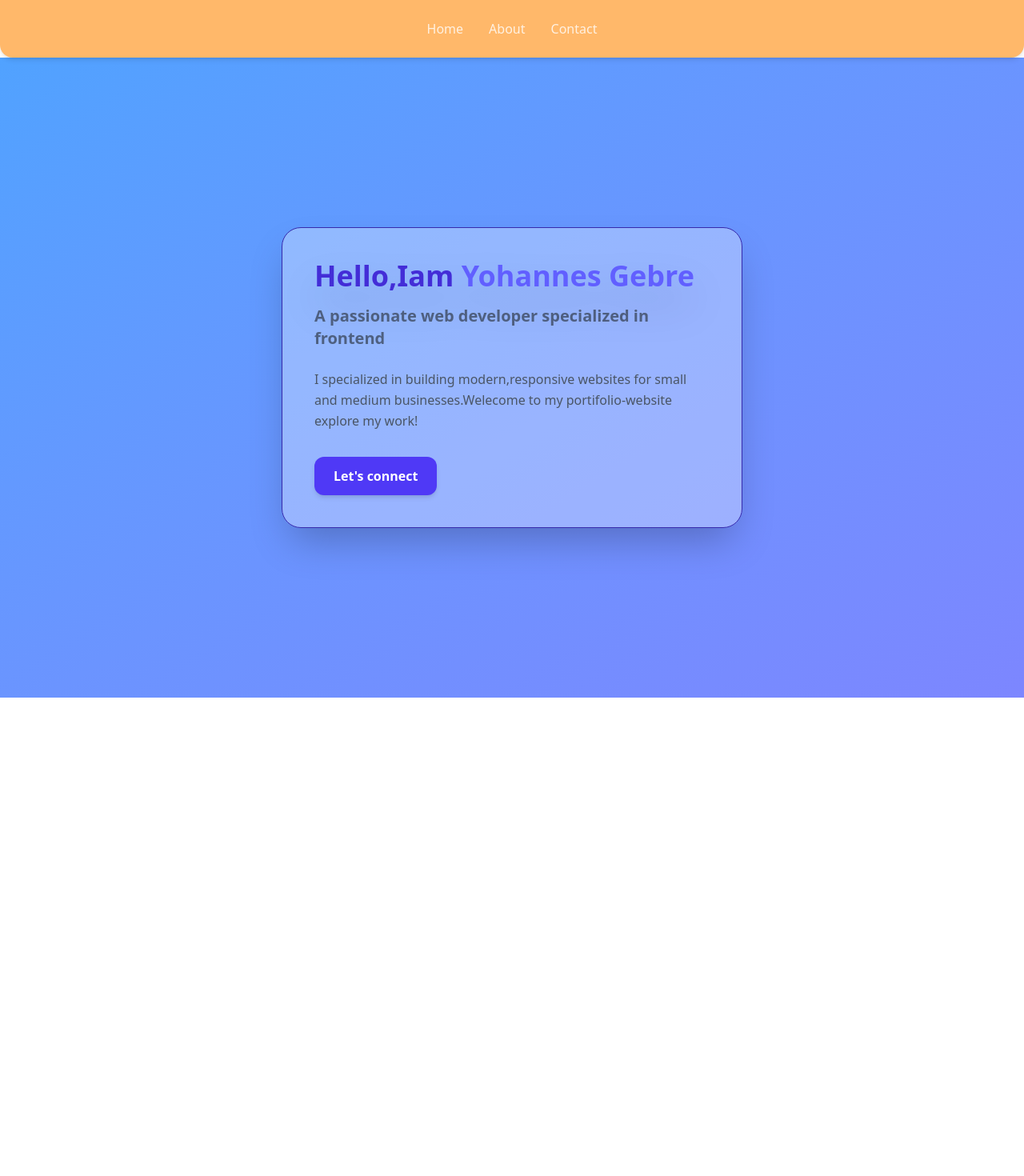
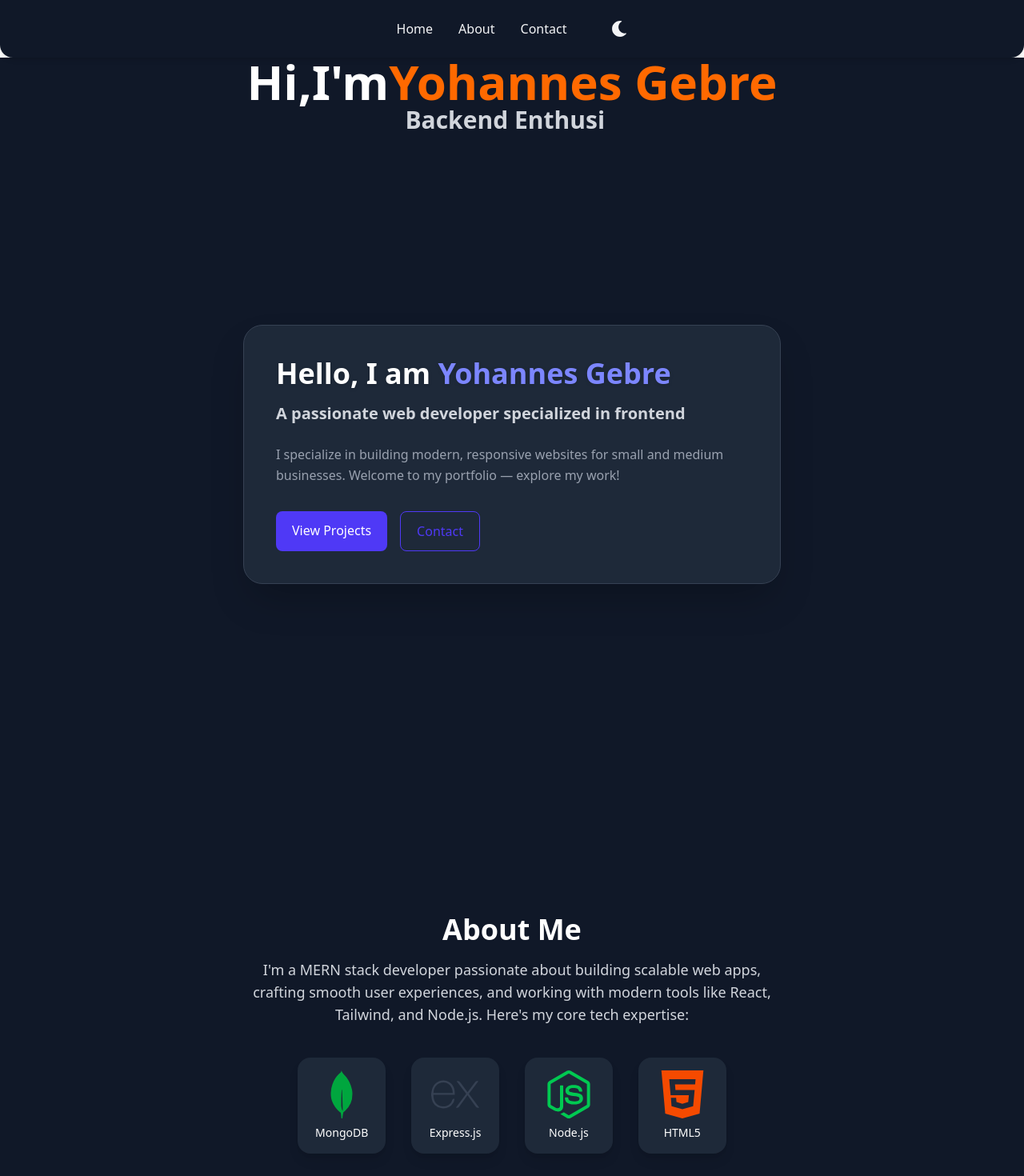
Before and after one commit to Yohannesgebre16/my-portifolio, a React (Vite) app: page /home in a window 1280 px wide. Shown: the top 1470 px of the page at 80% size. Before the commit the page ends 872 px from the top, so only its background shows below. Built offline with nearby package versions, Linux system fonts and the light colour scheme.

Commit message:
Update Home and About sections

```diff
--- a/index.html
+++ b/index.html
@@ -1,5 +1,5 @@
 <!doctype html>
-<html lang="en">
+<html lang="en" class='dark'>
   <head>
     <meta charset="UTF-8" />
     <meta name="viewport" content="width=device-width, initial-scale=1.0" />
--- a/src/App.jsx
+++ b/src/App.jsx
@@ -1,27 +1,32 @@
 import { BrowserRouter as Router, Routes, Route } from "react-router-dom";
+import SharedLayout from "./Pages/SharedLayout";
+import Notfound from "./Pages/Notfound";
+
+// Single-page sections
 import Welecome from "./Pages/Welecome";
 import Home from "./Pages/Home";
 import About from "./Pages/About";
 import Contact from "./Pages/Contact";
-import SharedLayout from "./Pages/SharedLayout";
-import Notfound from "./Pages/Notfound";
 
-const basename = import.meta.env.BASE_URL === '/' ? undefined : '/my-portifolio';
+const basename =
+  import.meta.env.BASE_URL === "/" ? undefined : "/my-portifolio";
 
 function App() {
   return (
     <Router basename={basename}>
-      <div>
-        <Routes>
-          <Route path="/" element={<SharedLayout/>}>
-            <Route path='/home' element={<Home />} />
-            <Route path='/about' element={<About />} />
-            <Route path='/' element={<Welecome />} />
-            <Route path='/contact' element={<Contact />} />
-          </Route>
-          <Route path="*" element={<Notfound/>}/>
-        </Routes>
-      </div>
+      <Routes>
+        {/* Main Layout with Navbar/Outlet */}
+        <Route path="/" element={<SharedLayout />}>
+          {/* Instead of subpages, keep sections as SPA */}
+          <Route index element={<Welecome />} />
+          <Route path="home" element={<Home />} />
+          <Route path="about" element={<About />} />
+          <Route path="contact" element={<Contact />} />
+        </Route>
+
+        {/* Catch-all for unknown routes */}
+        <Route path="*" element={<Notfound />} />
+      </Routes>
     </Router>
   );
 }
--- a/src/Pages/About.jsx
+++ b/src/Pages/About.jsx
@@ -1,43 +1,52 @@
-import { FaUserTie, FaArrowRight } from "react-icons/fa";
+import {
+  SiReact,
+  SiTailwindcss,
+  SiJavascript,
+  SiHtml5,
+  SiCss3,
+  SiNodedotjs,
+  SiExpress,
+  SiMongodb
+} from 'react-icons/si';
+import { motion } from "framer-motion";
 
 export default function About() {
+  const skills = [
+    { icon: <SiMongodb className="text-green-600" />, label: "MongoDB" },
+    { icon: <SiExpress className="text-gray-700" />, label: "Express.js" },
+    { icon: <SiNodedotjs className="text-green-500" />, label: "Node.js" },
+    { icon: <SiHtml5 className="text-orange-600" />, label: "HTML5" },
+    { icon: <SiCss3 className="text-blue-600" />, label: "CSS3" },
+    { icon: <SiReact className="text-blue-500" />, label: "React" },
+    { icon: <SiTailwindcss className="text-blue-400" />, label: "TailwindCSS" },
+    { icon: <SiJavascript className="text-yellow-500" />, label: "JavaScript" },
+  ];
+
   return (
-    <div className="rounded-xl bg-gradient-to-br from-blue-400 to-indigo-400 min-h-screen flex justify-center items-center px-2">
-      <div className="w-full max-w-xl bg-white/30 backdrop-blur-lg rounded-3xl shadow-2xl p-5 sm:p-8 md:p-10 border border-indigo-800 hover:scale-105 hover:shadow-indigo-900 transition-transform duration-300">
-        <div className="flex flex-col items-center mb-4 sm:mb-6">
-          <div className="bg-indigo-600 rounded-full p-3 sm:p-4 shadow-lg mb-2 animate-bounce">
-            <FaUserTie className="text-white text-3xl sm:text-4xl" />
-          </div>
-          <h2 className="text-indigo-700 text-2xl sm:text-3xl md:text-4xl font-extrabold text-center mb-1 sm:mb-2 drop-shadow-2xl">
-            About Me
-          </h2>
-          <span className="text-indigo-900 font-semibold text-base sm:text-lg text-center animate-pulse">
-            Passionate Developer & Creative Problem Solver
-          </span>
-        </div>
-        <div className="text-gray-800 leading-relaxed mb-6 sm:mb-8 text-center">
-          <p className="text-base sm:text-lg font-medium mb-3 sm:mb-4">
-            Hi! I’m <span className="text-indigo-700 font-bold">Yohannes Gebre</span>, a developer who loves crafting <span className="bg-indigo-100 px-1 rounded">clean</span> and <span className="bg-indigo-100 px-1 rounded">robust</span> code.
-          </p>
-          <p className="mb-3 sm:mb-4">
-            My expertise technologies are <span className="font-semibold text-indigo-700">HTML, CSS, JavaScript, Bootstrap, jQuery, React.js, Node.js (Express), and Tailwind CSS</span>. I thrive on turning ideas into impactful digital products with a focus on <span className="font-semibold text-indigo-700">user experience</span> and <span className="font-semibold text-indigo-700">beautiful interfaces</span>.
-          </p>
-          <p className="mb-3 sm:mb-4">
-            I’m a strong communicator, a team player, and I adapt quickly to new environments, challenges, and technologies.
-          </p>
-          <div className="text-black font-medium mt-4 sm:mt-6 hover:underline cursor-pointer transition">
-            Let’s build something fabulous together!
-          </div>
-        </div>
-        <div className="flex justify-center">
-          <a
-            href="yohannesgebre390@gmail.com"
-            className="inline-flex items-center gap-2 bg-indigo-600 text-white px-4 py-2 sm:px-6 sm:py-2 rounded-full shadow-lg hover:bg-indigo-800 transition-colors font-semibold text-sm sm:text-base"
+    <section className="min-h-screen flex flex-col items-center justify-center bg-white text-black dark:bg-gray-900 dark:text-white transition-colors duration-500 px-6">
+
+
+      <h1 className="text-4xl font-bold mb-4">About Me</h1>
+      <p className="text-lg max-w-2xl text-center text-gray-600 dark:text-gray-300 mb-10">
+        I'm a MERN stack developer passionate about building scalable web apps,
+        crafting smooth user experiences, and working with modern tools like
+        React, Tailwind, and Node.js. Here's my core tech expertise:
+      </p>
+
+      {/* Skills Grid */}
+      <div className="grid grid-cols-2 sm:grid-cols-3 md:grid-cols-4 gap-8">
+        {skills.map((skill, i) => (
+          <motion.div
+            key={i}
+            whileHover={{ scale: 1.2, rotate: 5 }}
+            whileTap={{ scale: 0.15 }}
+            className="flex flex-col items-center space-y-2 p-4 rounded-2xl shadow-md dark:shadow-lg bg-gray-50 dark:bg-gray-800 transition-colors duration-500"
           >
-            Hire Me <FaArrowRight />
-          </a>
-        </div>
+            <div className="text-6xl">{skill.icon}</div>
+            <span className="text-sm font-medium">{skill.label}</span>
+          </motion.div>
+        ))}
       </div>
-    </div>
+    </section>
   );
 }
--- a/src/Pages/Contact.jsx
+++ b/src/Pages/Contact.jsx
@@ -2,8 +2,8 @@ import { FaTelegram, FaPhone, FaHeart } from "react-icons/fa";
 
 export default function Contact() {
   return (
-    <div className="flex items-center justify-center min-h-screen bg-gradient-to-br from-blue-400 to-indigo-400">
-      <div className="relative max-w-xl w-full bg-white/30 backdrop-blur-md rounded-3xl shadow-2xl p-10 border border-indigo-800 transition-transform duration-300 hover:scale-105 hover:shadow-indigo-900">
+    <div className="flex items-center justify-center min-h-screen bg-gradient-to-br   dark:bg-gray-900">
+      <div className="relative max-w-xl w-full bg-white/30 backdrop-blur-md rounded-3xl shadow-2xl p-10 border border-indigo-800 transition-transform duration-300 scroll-auto hover:shadow-indigo-900">
         <div className="absolute -top-8 left-1/2 transform -translate-x-1/2">
           <FaHeart className="text-pink-500 text-4xl animate-bounce" />
         </div>
--- a/src/Pages/Home.jsx
+++ b/src/Pages/Home.jsx
@@ -1,22 +1,40 @@
 import React from 'react'
-import { Link } from 'react-router-dom';
+import { Link } from "react-scroll"
+
 function Home() {
   return (
-    <div className='flex items-center justify-center min-h-screen bg-gradient-to-br
-    from-blue-400 to-indigo-400'>
-         <div className='max-w-xl w-full bg-white/30 rounded-3xl shadow-2xl
-          p-10 border border-indigo-800 hover:scale-105 hover:shadow-indigo-900
-         transition-colors  duration-400'>
-            <h1 className='text-4xl font-bold text-indigo-700 mb-4 drop-shadow-2xl '>Hello,Iam
-                <span className='text-indigo-500'> Yohannes Gebre</span>
-            </h1>
-            <h2 className='text-xl font-semibold text-gray-700 mb-6 animate-pulse'>A passionate web developer specialized in frontend </h2>
-            <p className='text-gray-600 mb-8 leading-relaxed'>I specialized in building modern,responsive websites for small and
-                medium businesses.Welecome to my portifolio-website explore my work!
-            </p>
-            <Link className='inline-block px-6 py-3 bg-indigo-600 text-white font-semibold
-            rounded-xl shadow-md hover:bg-indigo-900 hover:brightness-125 duration-300' to="/contact">Let's connect</Link>
-         </div>
+    <div className="flex items-center justify-center min-h-screen
+      bg-white text-black dark:bg-gray-900 dark:text-white transition-colors duration-500 px-6">
+
+      <div className="max-w-2xl w-full bg-gray-50 dark:bg-gray-800 rounded-3xl shadow-2xl
+        p-10 border border-gray-200 dark:border-gray-700 transition-colors duration-500">
+
+        <h1 className="text-4xl font-bold mb-4 drop-shadow-sm">
+          Hello, I am <span className="text-indigo-600 dark:text-indigo-400">Yohannes Gebre</span>
+        </h1>
+
+        <h2 className="text-xl font-semibold text-gray-700 dark:text-gray-300 mb-6">
+          A passionate web developer specialized in frontend
+        </h2>
+
+        <p className="text-gray-600 dark:text-gray-400 mb-8 leading-relaxed">
+          I specialize in building modern, responsive websites for small and
+          medium businesses. Welcome to my portfolio — explore my work!
+        </p>
+
+        <div className="flex space-x-4">
+          <Link to="projects" smooth duration={500} offset={-70}
+            className="cursor-pointer bg-indigo-600 hover:bg-indigo-800 text-white rounded-lg px-5 py-3 transition">
+            View Projects
+          </Link>
+
+          <Link to="contact" smooth duration={500} offset={-70}
+            className="cursor-pointer border border-indigo-600 text-indigo-600
+              hover:bg-indigo-600 hover:text-white rounded-lg px-5 py-3 transition">
+            Contact
+          </Link>
+        </div>
+      </div>
     </div>
   )
 }
--- a/src/Pages/Navbar.jsx
+++ b/src/Pages/Navbar.jsx
@@ -1,11 +1,51 @@
-import { Link } from "react-router-dom";
+import { useState, useEffect } from "react";
+import { Link } from "react-scroll";
+import { FaMoon, FaSun } from "react-icons/fa";
 
 export default function Navbar() {
+  const [isDark, setIsDark] = useState(false);
+
+  // Load saved theme on mount
+  useEffect(() => {
+    const savedTheme = localStorage.getItem("theme");
+    if (savedTheme === "dark") {
+      document.documentElement.classList.add("dark");
+      setIsDark(true);
+    }
+  }, [isDark]);
+
+  // Toggle dark mode
+  const toggleDarkMode = () => {
+    if (isDark) {
+      document.documentElement.classList.remove("dark");
+      localStorage.setItem("theme", "light");
+      setIsDark(false);
+    } else {
+      document.documentElement.classList.add("dark");
+      localStorage.setItem("theme", "dark");
+      setIsDark(true);
+    }
+  };
+
   return (
-    <div className="bg-orange-300 text-white/80 flex justify-center p-6 gap-8 rounded-b-2xl shadow-md sticky top-0 z-50">
-      <Link to="/home" className="hover:text-white hover:underline transition">Home</Link>
-      <Link to="/about" className="hover:text-white hover:underline transition">About</Link>
-      <Link to="/contact" className="hover:text-white hover:underline transition">Contact</Link>
-    </div>
+    <nav className="bg-orange-300 dark:bg-gray-900 dark:text-gray-100 text-white/80 flex justify-center p-6 gap-8 rounded-b-2xl shadow-md sticky top-0 z-50 transition-colors duration-500">
+      <Link to="home" smooth={true} duration={500} offset={-70}
+        className="cursor-pointer hover:text-white hover:underline transition">
+        Home
+      </Link>
+      <Link to="about" smooth={true} duration={500} offset={-70}
+        className="cursor-pointer hover:text-white hover:underline transition">
+        About
+      </Link>
+      <Link to="contact" smooth={true} duration={500} offset={-70}
+        className="cursor-pointer hover:text-white hover:underline transition">
+        Contact
+      </Link>
+
+      {/* Dark mode toggle button */}
+      <button onClick={toggleDarkMode} className="ml-6 text-xl justify-end">
+        {isDark ? <FaSun /> : <FaMoon />}
+      </button>
+    </nav>
   );
 }
--- a/src/Pages/SharedLayout.jsx
+++ b/src/Pages/SharedLayout.jsx
@@ -1,15 +1,27 @@
-import React from 'react'
-import Navbar from './Navbar'
-import { Outlet } from 'react-router-dom'
+import Navbar from "./Navbar";
+import Welecome from "./Welecome";
+import Home from "./Home";
+import About from "./About";
+import Contact from "./Contact";
 
 function SharedLayout() {
   return (
     <div>
-        <Navbar/>
-        <Outlet/>
-
+      <Navbar />
+      <section id="welecome">
+        <Welecome />
+      </section>
+      <section id="home">
+        <Home />
+      </section>
+      <section id="about">
+        <About />
+      </section>
+      <section id="contact">
+        <Contact />
+      </section>
     </div>
-  )
+  );
 }
 
-export default SharedLayout
+export default SharedLayout;
--- a/src/Pages/Welecome.jsx
+++ b/src/Pages/Welecome.jsx
@@ -1,25 +1,35 @@
-import { FaRegSmileBeam } from "react-icons/fa";
+import Typewriter from "typewriter-effect";
+import React from "react";
 
-export default function Welecome() {
-  return (
-    <div className="bg-gradient-to-br from-blue-400 to-indigo-400 min-h-screen flex justify-center items-center">
-      <div className="relative bg-white/30 backdrop-blur-lg rounded-3xl shadow-2xl px-10 py-12 max-w-xl w-full border border-indigo-700">
-        <div className="absolute -top-8 left-1/2 transform -translate-x-1/2">
-          <FaRegSmileBeam className="text-5xl text-indigo-500 animate-bounce" />
-        </div>
-        <h2 className="text-4xl font-extrabold text-transparent bg-clip-text bg-gradient-to-r from-indigo-900 via-blue-700 to-indigo-400 text-center mb-4">
-          Welcome!
-        </h2>
-        <p className="text-lg text-indigo-900 text-center mb-6">
-          Thank you for visiting my portfolio.<br />
-          Explore my work, discover my passion for technology, application development.
-        </p>
-        <div className="flex justify-center">
-          <span className="inline-block bg-indigo-600 text-white px-6 py-2 rounded-full shadow-lg font-semibold tracking-wide hover:bg-indigo-800 transition-colors">
-            Let’s build something amazing together!
-          </span>
-        </div>
+export default function Welecome(){
+  return(
+    <div className="flex flex-col bg-amber-300 items-center justify-center  dark:bg-gray-900 text-center">
+
+      <h1 className="text-4xl md:text-6xl text-gray-900 font-bold dark:text-white">Hi,I'm
+        <span className="text-orange-500">Yohannes Gebre</span>
+
+      </h1>
+      <div className="text-2xl md:text-3xl text-gray-500 font-semibold dark:text-gray-300">
+        <Typewriter
+        className="text-shadow-red-400"
+      options={{
+        strings:[
+          "MERN Stack Devloper",
+          "Backend Enthusiast ",
+          "MongoDB Explorer",
+          "Learning Everyday",
+        ],
+        autoStart: true,
+        loop: true,
+        delay: 75,
+      }}
+
+
+      />
+
+
       </div>
+
     </div>
-  );
+  )
 }
--- a/vite.config.js
+++ b/vite.config.js
@@ -1,7 +1,6 @@
 import { defineConfig } from 'vite'
 import react from '@vitejs/plugin-react'
 import tailwindcss from '@tailwindcss/vite'
-
 // https://vite.dev/config/
 export default defineConfig({
   base: process.env.VERCEL ? '/' : '/my-portifolio/',
```
Also changed, not shown: package.json (+8 -2 lines), src/index.css (+9 -1 lines), tailwind.config.cjs (added, +7 -0 lines), 1 other file (tests, documents, lock files or other folders).
